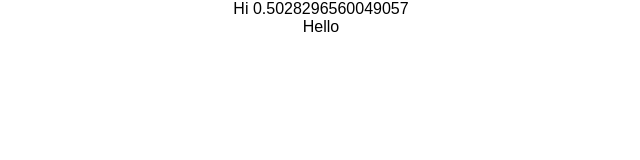
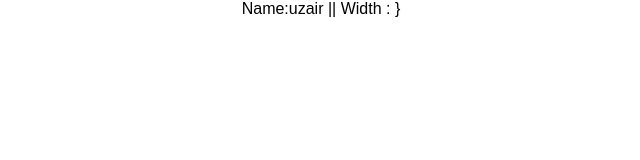
Before and after one commit to uzairqq/React-Js, a React (Create React App) app in the folder my-app/: page / in a window 1280 px wide. Shown: the top 160 px of the page, without its empty margins (319-959 px from the left). Built offline with nearby package versions, Linux system fonts and the light colour scheme.

Commit message:
used componentWillMount life cycle hook

```diff
--- a/my-app/src/App.js
+++ b/my-app/src/App.js
@@ -1,45 +1,28 @@
 import React, { Component } from 'react';
 import './App.css';
 
-const Temp = (props) => {
-  console.log('Rendered Temp Component')
-  return (
-    <div>
-      <div>Hi {props.val}</div>
-      <div>Hello</div>
-    </div>
-  )
-}
+class App extends Component {
 
-
-
-class App extends Component {
-  state = {
-    val: Math.random
+  constructor() {
+    super();
+    console.log('Constructor Runs');
+    this.state = {
+      name: 'uzair'
+    }
   }
-
-  componentDidMount() {
-    setInterval(() => {
-      this.setState(() => {
-        return { val: Math.random() }
-      })
-    }, 2000)
+  componentWillMount() {
+    console.log('component Will Mount Runs');
+    if (window.innerWidth < 500) {
+      this.setState({ innerWidth: window.innerWidth })
+    }
   }
-
-  shouldComponentUpdate(nextProp, nextState) {
-    console.log('nextState', nextState);
-    console.log('currentState', this.state);
-    return (this.state.val === nextState.val ? false : true)
-  }
-
   render() {
     console.log('Rendered App Component')
     return (
       <div className="App">
-        <Temp val={this.state.val} />
+        Name:{this.state.name} || Width :{this.state.innerWidth} }
       </div>
     );
   }
 }
-
 export default App;
```
